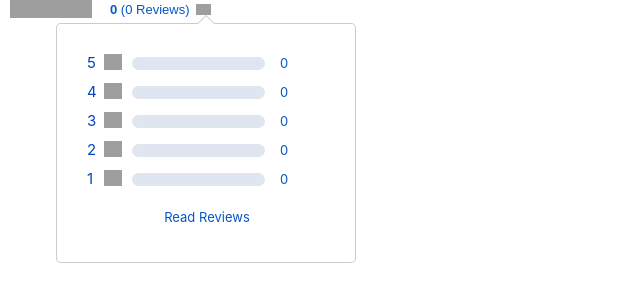
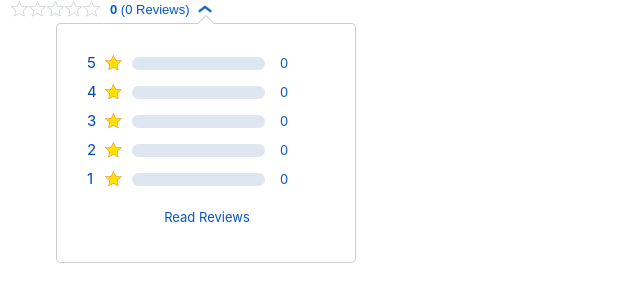
Before and after one commit to HRATX-45-FEC-West-Buy/stars, a React app: page / in a window 1280 px wide. Both pictures are taken after a click on the icon 206 px from the left and 9 px from the top of the page. Shown: the top 302 px of the page, without its empty margins (0-640 px from the left). Built offline with nearby package versions, Linux system fonts and the light colour scheme; no server answers; grey boxes are pictures that could not be loaded; the HTML template or start-up script is replaced by a standard one.

Commit message:
Redo URL components

```diff
--- a/client/src/components/ProductInfoStars.scss
+++ b/client/src/components/ProductInfoStars.scss
@@ -53,7 +53,7 @@ div.bar:first-of-type {
 }
 
 .gold-star {
-  background-image: url(https://west-buy.s3.us-east-2.amazonaws.com/images/stars.png);
+  background-image: url(../assets/images/bby-stars.png);
   background-repeat: no-repeat;
   display: inline-block;
   position: relative;
@@ -115,14 +115,14 @@ div.bar:first-of-type {
     display: inline-block;
     height: 11px;
     width: 21px;
-    background-image: url(https://west-buy.s3.us-east-2.amazonaws.com/images/stars.png);
+    background-image: url(../assets/images/down-chevron-sm.png);
     background-repeat: no-repeat;
     background-size: contain;
     transition-duration: 0.1ms;
   }
 
   .up {
-    background-image: url(https://west-buy.s3.us-east-2.amazonaws.com/images/stars.png);
+    background-image: url(../assets/images/up-chevron-sm.png);
     background-repeat: no-repeat;
     background-size: contain;
   }
@@ -180,7 +180,7 @@ div.bar:first-of-type {
   }
 
   .gold-star {
-    background-image: url(https://west-buy.s3.us-east-2.amazonaws.com/images/stars.png);
+    background-image: url(../assets/images/bby-stars.png);
     background-repeat: no-repeat;
     display: inline-block;
     position: relative;
@@ -198,7 +198,7 @@ div.bar:first-of-type {
   }
 
   .stars {
-    background-image: url(https://west-buy.s3.us-east-2.amazonaws.com/images/stars.png);
+    background-image: url(../assets/images/bby-stars.png);
     background-repeat: no-repeat;
     display: inline-block;
     position: relative;
```
Also changed, not shown: 1 other file (tests, documents, lock files or other folders).
